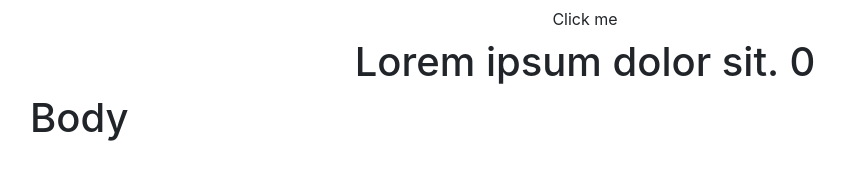
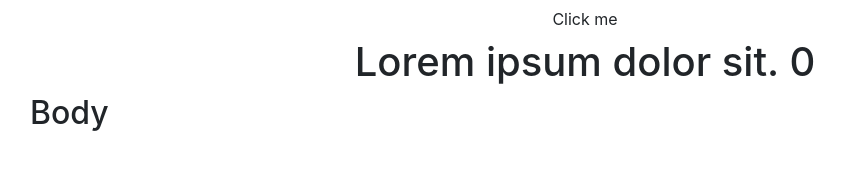
Before and after one commit to matiduck/GetOnBoard, a React (Create React App) app: page / in a window 1280 px wide. Shown: the top 192 px of the page, without its empty margins (55-899 px from the left). Built offline with nearby package versions, Linux system fonts and the light colour scheme.

Commit message:
styled App

```diff
--- a/src/App.tsx
+++ b/src/App.tsx
@@ -9,7 +9,7 @@ function App() {
         <Navbar />
       </header>
       <body>
-        <h1>Body</h1>
+        <h1 className="h2">Body</h1>
       </body>
     </div>
   );
```
